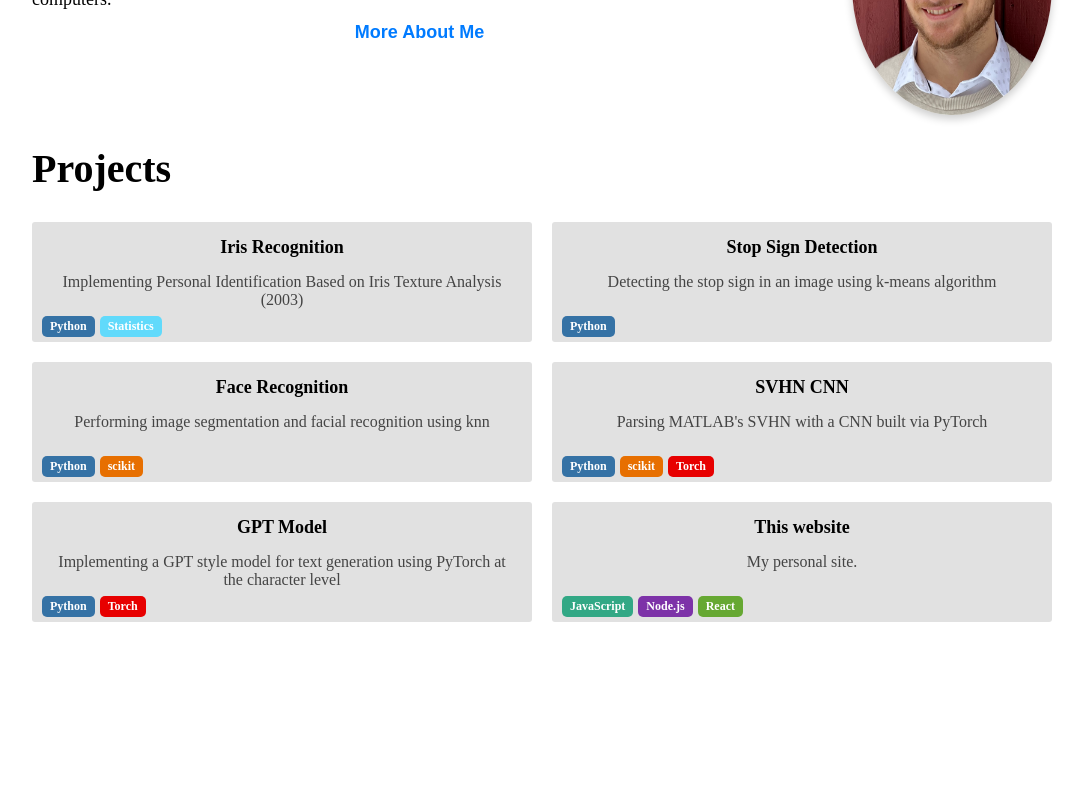
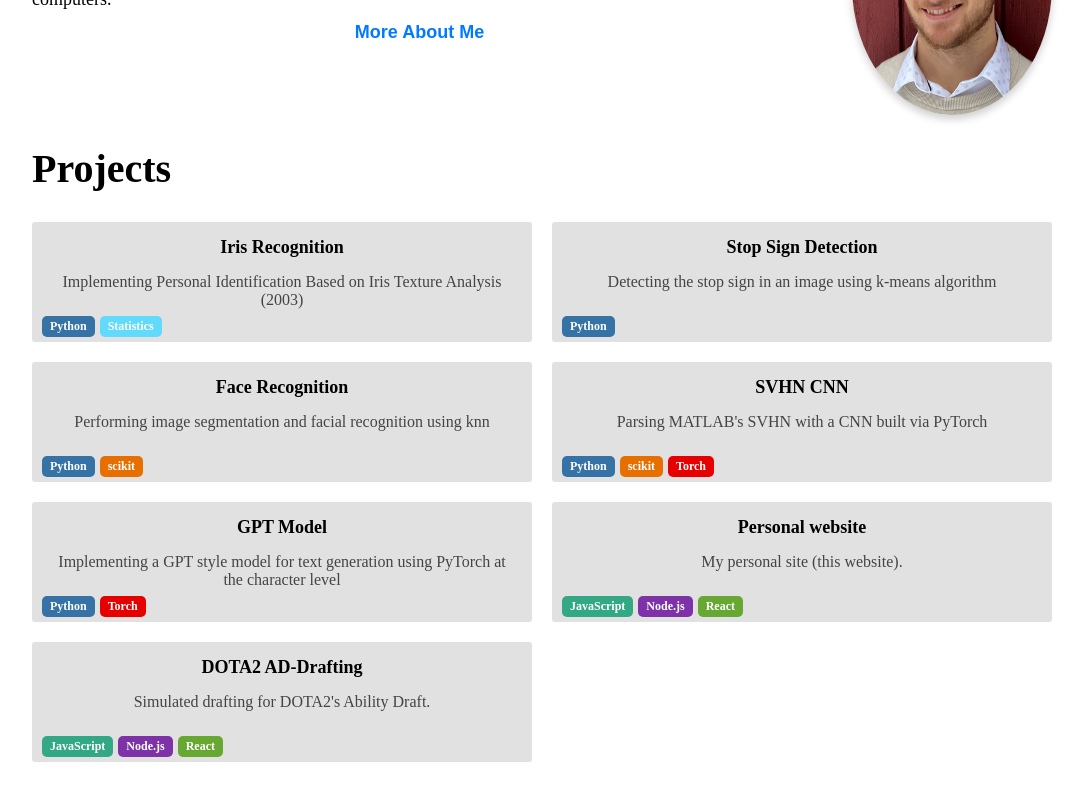
Before and after one commit to kirivers/personal-site, a React app: page / in a window 1280 px wide. Shown: the part 284-1084 px from the top of the page, without its empty margins (68-1153 px from the left). Before the commit the page ends 956 px from the top, so only its background shows below. Built offline with nearby package versions, Linux system fonts and the light colour scheme; the HTML template or start-up script is replaced by a standard one.

Commit message:
Add AD project

```diff
--- a/src/App.jsx
+++ b/src/App.jsx
@@ -21,7 +21,8 @@ const projects = [
   { id: 3, name: 'Face Recognition', path: '/projects/project3', skills:['Python', 'scikit'], description:'Performing image segmentation and facial recognition using knn ', githubLink: 'https://github.com/kirivers/FaceRecognition'  },
   { id: 4, name: 'SVHN CNN', path: '/projects/project4', skills:['Python', 'scikit', 'Torch'], description:'Parsing MATLAB\'s SVHN with a CNN built via PyTorch', githubLink: 'https://github.com/kirivers/SVHNCNN'  },
   { id: 5, name: 'GPT Model', path: '/projects/project5', skills:['Python', 'Torch' ], description:'Implementing a GPT style model for text generation using PyTorch at the character level', githubLink: 'https://github.com/kirivers/GPT-by-Character'  },
-  { id: 6, name: 'This website', path: '/projects/project6', skills:['JavaScript', 'Node.js', 'React'], description:'My personal site.', githubLink: 'https://github.com/kirivers/personal-site'  }
+  { id: 6, name: 'Personal website', path: '/projects/project6', skills:['JavaScript', 'Node.js', 'React'], description:'My personal site (this website).', githubLink: 'https://github.com/kirivers/personal-site'  },
+  { id: 7, name: 'DOTA2 AD-Drafting', path: '/projects/project6', skills:['JavaScript', 'Node.js', 'React'], description:'Simulated drafting for DOTA2\'s Ability Draft.', githubLink: 'https://github.com/kirivers/ad-page'  }
 ];
 
 const App = () => {
```
